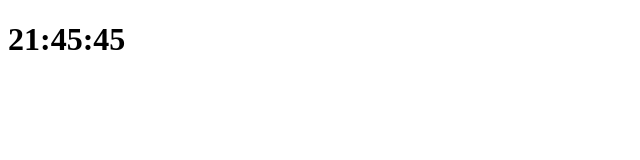
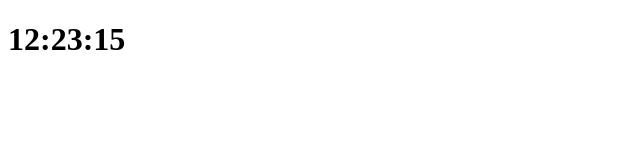
Before and after one commit to ssatosays/timeis, a Next.js app: page /timeis/ in a window 1280 px wide. Shown: the top 160 px of the page, without its empty margins (0-640 px from the left). Built offline with nearby package versions, Linux system fonts and the light colour scheme.

Commit message:
Update index.tsx

```diff
--- a/pages/index.tsx
+++ b/pages/index.tsx
@@ -1,9 +1,24 @@
-// import Link from 'next/link'
+import { useState, useEffect } from 'react';
 
 export default function Home() {
+  const [now, setDate] = useState(new Date())
+
+  useEffect(() => {
+    const curr = setInterval(() => {
+      setDate(new Date());
+    }, 1000)
+    return () => {
+      clearInterval(curr)
+    }
+  }, [])
+
   return (
     <div>
-      <h1>21:45:45</h1>
+      <h1 suppressHydrationWarning>
+        {now.getHours().toString().padStart(2, '0')}:
+        {now.getMinutes().toString().padStart(2, '0')}:
+        {now.getSeconds().toString().padStart(2, '0')}
+      </h1>
     </div>
   )
 }
```
